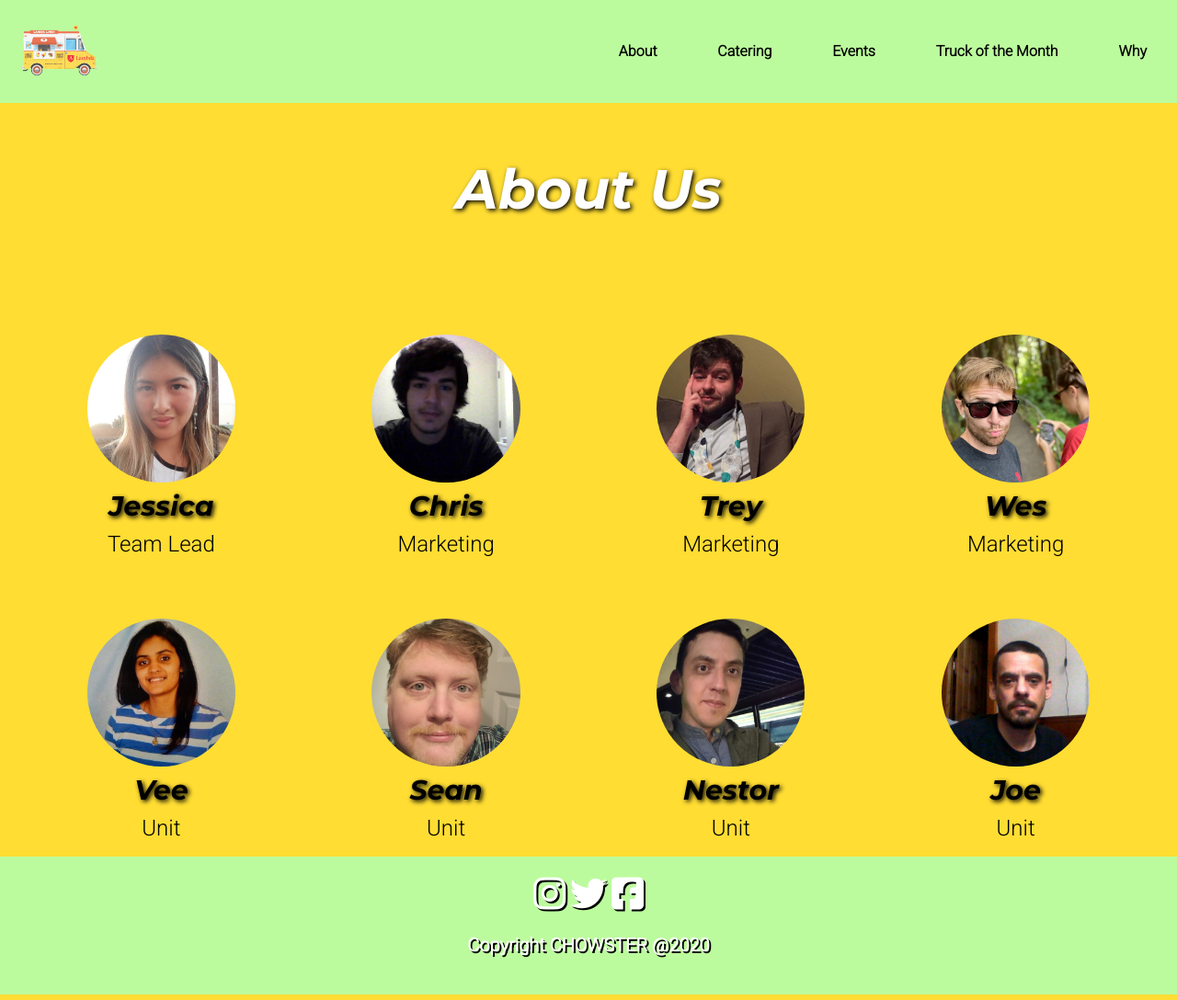
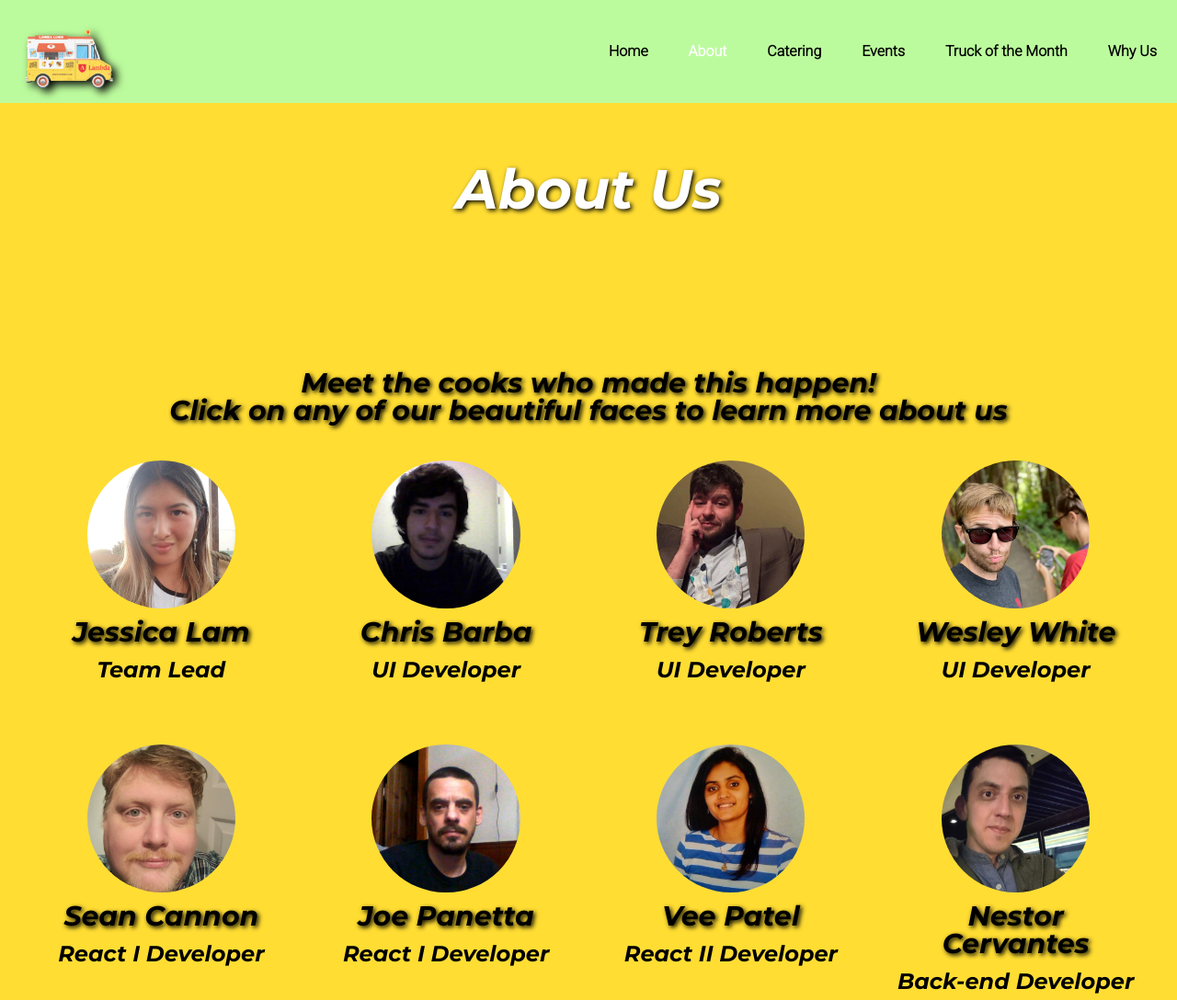
Before and after one commit to FoodTruck-TrackR/marketing, a plain HTML site: page js/about.html in a window 1280 px wide. Shown: the top 1088 px of the page at 92% size. Drawn offline with Linux system fonts and the light colour scheme; files whose address does not match are found by name.

Commit message:
Finished page, nav bar has bugs

```diff
--- a/css/about.css
+++ b/css/about.css
@@ -20,7 +20,8 @@ dl, dt, dd, ol, ul, li, fieldset, form, label, legend {
 body {
 	background: white;
 	line-height: 1;
-	color: black;
+    color: black;
+    font-family: 'Roboto', sans-serif;
 	}
 ol, ul {
 	list-style: none;
@@ -80,13 +81,13 @@ nav {
     color:white;
 }
 
-.nav-links a {
-    text-decoration: none;
-    color: black;
+#active-link {
+    color:white;
 }
 
 #home-icon {
-    height:12vh;
+    height:14vh;
+    filter:drop-shadow(5px 4px 5px black);
 
 }
 
@@ -107,21 +108,20 @@ body h2{
     font-size: 30px;
     color: black;
     text-shadow: 2px 2px 5px black;
+    text-align:center;
 
 }
 body h3{
     font-size:150%;
     padding:2%;
 }
-body p{
-    padding:2%;
-}
+
 .aboutUs{
     display:flex;
     justify-content:space-evenly;
     flex-wrap:wrap;
     text-align: center;
-
+    font-family: 'Montserrat', sans-serif;
 }
 .aboutUs .pic1{
     display:block;
@@ -133,6 +133,9 @@ body p{
 .aboutUs .pic1 img{
     width:60%;
 }
+p:aboutUs, h1:pic1, a:img {
+    background-color: yellow;
+  }
 .aboutUs .pic2{
     display:block;
     width:21%;
@@ -166,7 +169,6 @@ body p{
 .aboutUs .pic5{
     display:block;
     width:21%;
-    margin-bottom:5%;
     text-align: center;
 }
 .aboutUs .pic5 img{
@@ -175,8 +177,6 @@ body p{
 .aboutUs .pic6{
     display:block;
     width:21%;
-    margin-bottom:5%;
-
     text-align: center;
 }
 .aboutUs .pic6 img{
@@ -185,8 +185,6 @@ body p{
 .aboutUs .pic7{
     display:block;
     width:21%;
-    margin-bottom:5%;
-
     text-align: center;
 }
 .aboutUs .pic7 img{
@@ -195,8 +193,6 @@ body p{
 .aboutUs .pic8{
     display:block;
     width:21%;
-    margin-bottom:5%;
-
     text-align: center;
 }
 .aboutUs .pic8 img{
@@ -212,10 +208,10 @@ body{
 
 .footer {
     height: 150px;
-    margin-top: -50px;
+    margin-top: 60px;
     background-color: #BCFB9D;
     color:white;
-    font-size:20px;
+    font-size:19px;
     font-weight: bold;
     display: flex;
     flex-direction: column;
@@ -224,13 +220,17 @@ body{
 }
 
 .contact-icons {
-    margin: 20px 0 0px 0;
+    margin: 20px 0 20px 0;
+}
+
+.bottom-image {
+    height:600px;
 }
 
 
-/* Mobile Nav */
+/* Tablet */
 
-@media screen and (max-width: 500px) {
+@media screen and (max-width: 800px) {
 
 
     .line {
@@ -256,11 +256,11 @@ body{
 
     .nav-links {
         position: fixed;
-        background: bisque;
+        background: #BCFB9D;
         height: 100vh;
         width: 100%;
         flex-direction: column;
-        clip-path: circle(100px at 90% -10%);
+        clip-path: circle(80px at 90% -10%);
         -webkit-clip-path: circle(100px at 90% -10%);
         transition: all 1.1s ease-out;
         pointer-events: none;
@@ -279,11 +279,16 @@ body{
         padding-top:25%;
         padding-bottom:25%;
     }
+    body h2{
+        margin-bottom:15%;
+    }
+
     .aboutUs {
     flex-direction: column;
     align-items: center;
     text-align:center;
     }
+
     .aboutUs .pic1{
         width:80%;
         margin-bottom:100px;
@@ -318,14 +323,11 @@ body{
         margin-bottom:100px;
     }
 
-    .card-container {
-        width: 80%;
-    }
+}
 
-    .footer p {
-        margin-top:20px;
-        font-size: 13px;
-    }
+/* Mobile */
+
+@media screen and (max-width: 500px) {
 
 
 }
--- a/css/catering.css
+++ b/css/catering.css
@@ -11,7 +11,8 @@ dl, dt, dd, ol, ul, li, fieldset, form, label, legend {
 	outline: 0;
 	padding: 0;
 	margin: 0;
-	border: 0;
+    border: 0;
+
 	}
 /* remember to define focus styles! */
 :focus {
@@ -20,7 +21,10 @@ dl, dt, dd, ol, ul, li, fieldset, form, label, legend {
 body {
 	background: white;
 	line-height: 1;
-	color: black;
+    color: black;
+    font-family: 'Roboto', sans-serif;
+
+
 	}
 ol, ul {
 	list-style: none;
@@ -46,13 +50,11 @@ blockquote, q {
         box-sizing: border-box;
     }
 
-
 /* Desktop */
 * {
     box-sizing: border-box;
     font-family: 'Roboto', sans-serif;
-}
-nav {
+}nav {
     height: 14vh;
     background-color: #BCFB9D;
     width: 100%;
@@ -80,13 +82,13 @@ nav {
     color:white;
 }
 
-.nav-links a {
-    text-decoration: none;
-    color: black;
+#active-link {
+    color:white;
 }
 
 #home-icon {
-    height:12vh;
+    height:14vh;
+    filter:drop-shadow(5px 4px 5px black);
 
 }
 
@@ -110,7 +112,10 @@ body h1{
     text-shadow: 2px 2px 5px black;
 }
 
-
+.contact-us-form{
+    margin-top:5%;
+    text-align:center;
+}
 body{
 
     background:#FFDD33;
@@ -130,13 +135,16 @@ body{
 }
 
 .contact-icons {
-    margin: 20px 0 0px 0;
+    margin: 20px 0 20px 0;
 }
 
+.bottom-image {
+    height:600px;
+}
+/*Tablet*/
 
-/* Mobile Nav */
 
-@media screen and (max-width: 500px) {
+@media screen and (max-width: 768px) {
 
 
     .line {
@@ -151,6 +159,7 @@ body{
         position: relative;
     }
 
+
     .mobile-menu {
         position: absolute;
         cursor: pointer;
@@ -162,11 +171,11 @@ body{
 
     .nav-links {
         position: fixed;
-        background: bisque;
+        background: #BCFB9D;
         height: 100vh;
         width: 100%;
         flex-direction: column;
-        clip-path: circle(100px at 90% -10%);
+        clip-path: circle(80px at 90% -10%);
         -webkit-clip-path: circle(100px at 90% -10%);
         transition: all 1.1s ease-out;
         pointer-events: none;
@@ -185,13 +194,14 @@ body{
         padding-top:25%;
         padding-bottom:25%;
     }
-    .card-container {
-        width: 80%;
-    }
-    .footer p {
-        margin-top:20px;
-        font-size: 13px;
-    }
+
+
+
+/* Mobile */
+
+@media screen and (max-width: 500px) {
+
+
 
 
 }
--- a/js/about.html
+++ b/js/about.html
@@ -24,71 +24,74 @@
             <div class="line"></div>
         </div>
         <ul class="nav-links">
-            <li><a href="#">About</a></li>
-            <li><a href="#">Catering</a></li>
-            <li><a href="events.html" id="active-link">Events</a></li>
-            <li><a href="#">Truck of the Month</a></li>
-            <li><a href="#">Why</a></li>
+            <li><a href="index.html">Home</a></li>
+            <li><a href="about.html" id="active-link">About</a></li>
+            <li><a href="catering.html">Catering</a></li>
+            <li><a href="events.html" >Events</a></li>
+            <li><a href="totm.html">Truck of the Month</a></li>
+            <li><a href="biz-page.html">Why Us</a></li>
         </ul>
+
     </nav>
 
 
         <h1>About Us</h1>
+        <h2>Meet the cooks who made this happen!<br> Click on any of our beautiful faces to learn more about us</h2>
 
         <section class="aboutUs">
             <div class="pic1">
-                <img src="/img/jessicaLam.jpg" alt="">
-            <h2>Jessica</h2>
+                <a href="https://github.com/jess-lam"><img src="/img/jessicaLam.jpg" alt="Portrait photo of Team Lead Jessica Lam"></a>
+            <h2>Jessica Lam</h2>
             <h3>Team Lead</h3>
 
             </div>
 
             <div class="pic2">
-                <img src="/img/chrisBarba.jpg" alt="">
-            <h2>Chris</h2>
-            <h3>Marketing</h3>
+                <a href="https://github.com/cbarba-prog"><img src="/img/chrisBarba.jpg" alt="Portrait photo of UI Developer Chris Barba"></a>
+            <h2>Chris Barba</h2>
+            <h3>UI Developer</h3>
 
             </div>
 
             <div class="pic3">
-                <img src="/img/treyRoberts.jpg" alt="">
-                <h2>Trey</h2>
-            <h3>Marketing</h3>
+                <a href ="https://github.com/TreywRoberts"><img src="/img/treyRoberts.jpg" alt="Portrait photo of UI Developer Trey Roberts"></a>
+                <h2>Trey Roberts</h2>
+            <h3>UI Developer</h3>
 
             </div>
 
             <div class="pic4">
-                <img src="/img/wesleyWhite.png" alt="">
-                <h2>Wes</h2>
-            <h3>Marketing</h3>
+                <a href="https://github.com/Wesley-Ryan"><img src="/img/wesleyWhite.png" alt="Portrait photo of UI Developer Wesley White"></a>
+                <h2>Wesley White</h2>
+            <h3>UI Developer</h3>
 
             </div>
 
             <div class="pic5">
-                <img src="/img/veePatel.jpg" alt="">
-                <h2>Vee</h2>
-            <h3>Unit</h3>
+                <a href="https://github.com/seanmcannon"><img src="/img/seanCannon.jpg" alt="Portrait photo of React 1 Developer Sean Cannon"></a>
+                <h2>Sean Cannon</h2>
+            <h3>React I Developer</h3>
 
             </div>
 
             <div class="pic6">
-                <img src="/img/seanCannon.jpg" alt="">
-                <h2>Sean</h2>
-            <h3>Unit</h3>
+                <a href="https://github.com/jlpanetta1681"><img src="/img/joePanetta.jpg" alt="Portrait photo of React 1 Developer Joe Panetta"></a>
+                <h2>Joe Panetta</h2>
+            <h3>React I Developer</h3>
 
             </div>
 
             <div class="pic7">
-                <img src="/img/nestorCervantes.jpg" alt="">
-                <h2>Nestor</h2>
-            <h3>Unit</h3>
+                <a href="https://github.com/pvaidehee"><img src="/img/veePatel.jpg" alt="Portrait photo of React 2 Developer Vee Patel"></a>
+                <h2>Vee Patel</h2>
+            <h3>React II Developer</h3>
 
             </div>
 
             <div class="pic8">
-                <img src="/img/joePanetta.jpg" alt="">
-                <h2>Joe</h2>
-            <h3>Unit</h3>
+               <a href="https://github.com/cnestordev"> <img src="/img/nestorCervantes.jpg" alt="Portrait photo of BackEnd Developer Nestor Cervantes"></a>
+                <h2>Nestor Cervantes</h2>
+            <h3>Back-end Developer</h3>
 
             </div>
 
```
Also changed, not shown: js/catering.html (added, +68 -0 lines).
